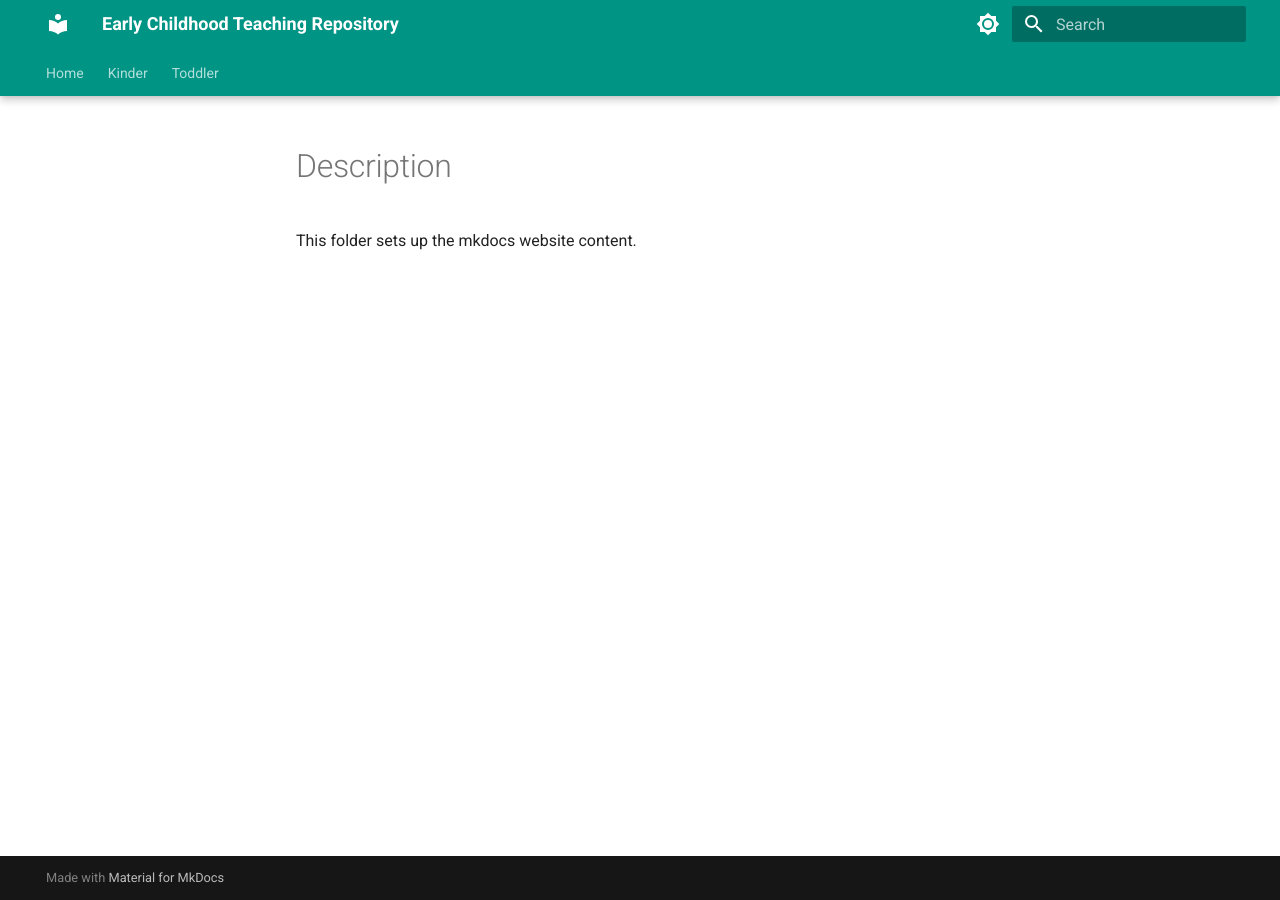
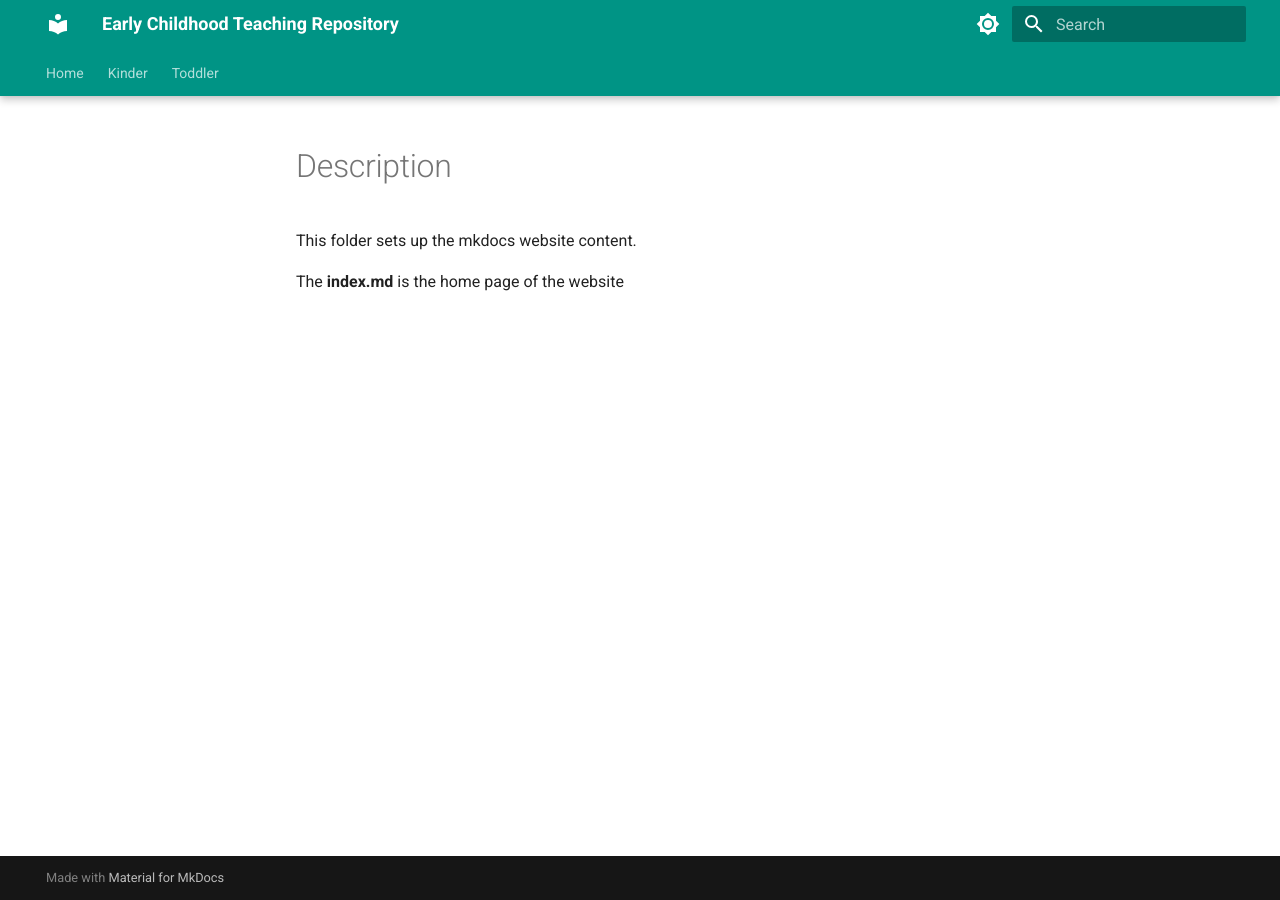
Before and after one commit to JaredXie/Early-Childhood-Teacher-Library, an MkDocs documentation site: the page built from docs/readme.md, in a window 1280 px wide. Built offline with MkDocs 1.6.1 and Material for MkDocs 9.7.7, drawn with Linux system fonts in a browser that asks for light colours.

Commit message:
Update readme.md

```diff
--- a/docs/readme.md
+++ b/docs/readme.md
@@ -1,2 +1,4 @@
 # Description
 This folder sets up the mkdocs website content.
+
+The **index.md** is the home page of the website
```
